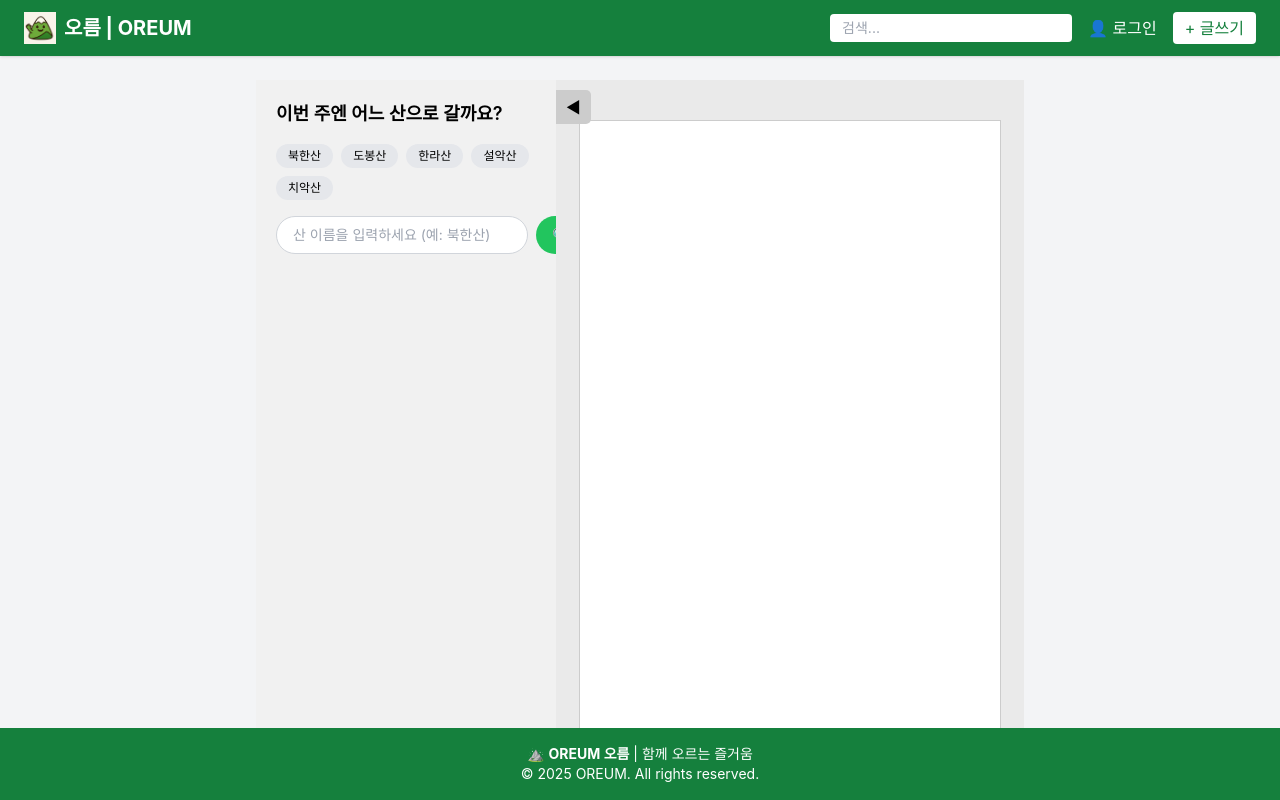
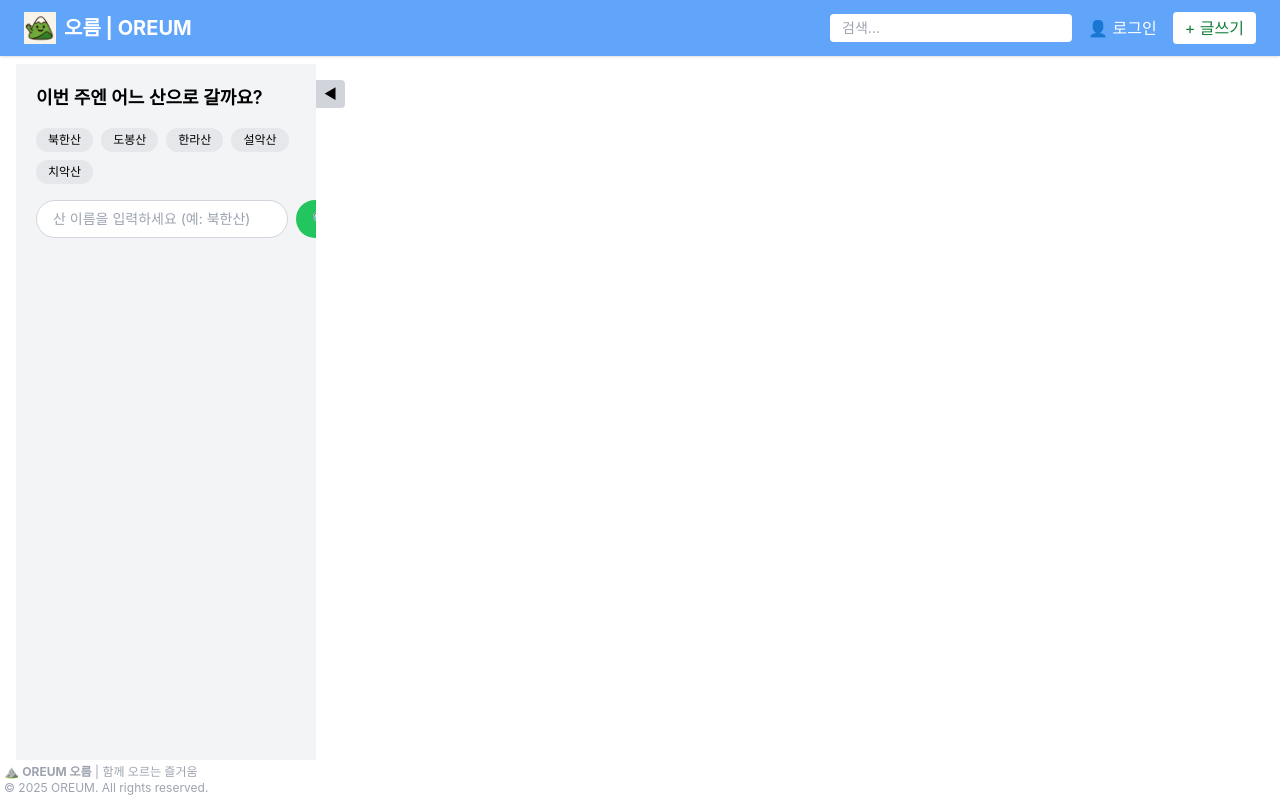
Before and after one commit to sanghyunbang/oreum-fronted-react, a React (Create React App) app: page /map in a window 1280 px wide. Built offline with nearby package versions, Linux system fonts and the light colour scheme; no server answers; some icons are missing.

Commit message:
style: tailwind 변환 및 layout 디자인

```diff
--- a/src/components/common/Footer.jsx
+++ b/src/components/common/Footer.jsx
@@ -1,8 +1,8 @@
 import React from 'react';
 const Footer = () => {
     return (
-      <footer className="bg-green-700 text-white py-4 text-center mt-auto">
-        <p className="text-sm">
+      <footer className="bg-white py-1 mt-auto">
+        <p className="text-xs text-left px-1 text-gray-400">
           ⛰️ <strong>OREUM 오름</strong> | 함께 오르는 즐거움<br />
           &copy; {new Date().getFullYear()} OREUM. All rights reserved.
         </p>
--- a/src/components/common/Header.jsx
+++ b/src/components/common/Header.jsx
@@ -3,7 +3,7 @@ import { Link } from 'react-router-dom';
 
 const Header = () => {
   return (
-    <header className="bg-green-700 text-white px-6 py-3 flex justify-between items-center shadow">
+    <header className="bg-blue-400 text-white px-6 py-3 flex justify-between items-center shadow">
       <Link to="/" className="flex items-center text-xl font-bold gap-2">
         <img
           src={`${process.env.PUBLIC_URL}/favicon.png`}
--- a/src/components/common/Layout.jsx
+++ b/src/components/common/Layout.jsx
@@ -1,5 +1,4 @@
-// src/components/common/Layout.jsx
-import React from 'react';
+import React, { useEffect, useState } from 'react';
 import { Outlet, useLocation } from 'react-router-dom';
 import Header from './Header';
 import Footer from './Footer';
@@ -8,36 +7,47 @@ import RightAside from './RightAside';
 
 const Layout = () => {
   const location = useLocation();
-  const isMapPage = location.pathname === '/map';
+  const [isMapPage, setIsMapPage] = useState(false);
+
+  useEffect(() => {
+    setIsMapPage(location.pathname === '/map');
+  }, [location.pathname]);
 
   return (
-    <div className="min-h-screen bg-gray-100 relative overflow-hidden">
-      {/* 고정 Header */}
+    <div className="min-h-screen bg-white overflow-y-auto">
+      {/*Header 고정 */}
       <header className="fixed top-0 left-0 right-0 z-50">
         <Header />
       </header>
 
-      {/* 고정 Footer */}
+      {/*Footer 고정 */}
       <footer className="fixed bottom-0 left-0 right-0 z-50">
         <Footer />
       </footer>
 
-      {/* 고정 Sidebar */}
+      {/*왼쪽 Sidebar (고정) */}
       {!isMapPage && (
         <aside className="fixed top-16 bottom-16 left-0 w-60 z-40">
           <Sidebar />
         </aside>
       )}
 
-      {/* 고정 RightAside */}
+      {/* 오른쪽 사이드바 (고정) */}
       {!isMapPage && (
-        <aside className="fixed top-16 bottom-16 right-0 w-60 z-40">
-          <RightAside />
+        <aside className="fixed top-16 bottom-16 right-4 w-[300px] z-40 pointer-events-none">
+          <div className="pointer-events-auto">
+            <RightAside />
+          </div>
         </aside>
       )}
 
-      {/* ✅ 메인 콘텐츠 (스크롤 가능 영역) */}
-      <main className="absolute top-16 bottom-16 left-60 right-60 overflow-y-auto p-4">
+
+      {/* 메인 콘텐츠 */}
+      <main
+        className={`pt-16 pb-16 px-4
+          ${isMapPage ? '' : 'ml-60 mr-60 max-w-[calc(100vw-240px-240px)]'}
+        `}
+      >
         <Outlet />
       </main>
     </div>
--- a/src/components/map/MapFromKakao.jsx
+++ b/src/components/map/MapFromKakao.jsx
@@ -56,6 +56,6 @@ export default function({trails = []}) {
         };
     }, [trails, kakaoKey]);
 
-    return <div ref={mapRef} style={{width: '100%', height: '500px'}} />;
+    return <div ref={mapRef} style={{width: '100%', height: '100%'}} />;
 
 };
--- a/src/index.css
+++ b/src/index.css
@@ -18,3 +18,8 @@ code {
   font-family: source-code-pro, Menlo, Monaco, Consolas, 'Courier New',
     monospace;
 }
+
+html, body, #root {
+  height: 100%;
+  overflow-y: auto;
+}
--- a/src/pages/MapPage.jsx
+++ b/src/pages/MapPage.jsx
@@ -3,13 +3,9 @@ import MapFromKakao from '../components/map/MapFromKakao';
 import Search from '../components/map/sidebar/Search';
 
 const MapPage = () => {
+  const [isSidebarOpen, setIsSidebarOpen] = useState(true);
+  const [trails, setTrails] = useState([]);
 
-  //외부 관련
-  const [isSidebarOpen, setIsSidebarOpen] = useState(true);
-  const styles = getStyles(isSidebarOpen);
-
-  // VM 관련
-  const [trails, setTrails] = useState([]);
   const VWORLD_KEY = process.env.REACT_APP_VWORLD_API_KEY;
   const emdCode = '11110101'; // 청운효자동 (서울 종로구)
 
@@ -62,72 +58,32 @@ const MapPage = () => {
   }, [VWORLD_KEY]);
 
   return (
-    <div style={styles.containerStyle}>
-      {/* ✅ 토글 버튼은 사이드바 바깥쪽에 배치 */}
+    <div className="flex h-screen relative">
+      {/* ✅ 토글 버튼 */}
       <button
-        style={styles.toggleBtnStyle(isSidebarOpen)}
+        className={`absolute top-4 z-50 bg-gray-300 px-2 py-1 rounded-r text-sm transition-all duration-300
+          ${isSidebarOpen ? 'left-[300px]' : 'left-0'}`}
         onClick={() => setIsSidebarOpen(!isSidebarOpen)}
       >
         {isSidebarOpen ? '◀' : '▶'}
       </button>
 
-      <div style={styles.sidebarStyle}>
-        {isSidebarOpen && ( <Search />
-          // <div style={{ padding: '20px' }}>
-          //   <h2>이번 주엔 어느 산으로 갈까요?</h2>
-          //   <input type="text" placeholder="어느 산을 찾으시나요?" />
-          //   <p>산 목록, 추천 코스 등 사이드바 내용이 여기에 들어갑니다.</p>
-          // </div>
-        )}
+      {/* ✅ 사이드바 */}
+      <div
+        className={`bg-gray-100 h-full overflow-hidden transition-all duration-300
+          ${isSidebarOpen ? 'w-[300px]' : 'w-0'}`}
+      >
+        <div className="w-[300px] h-full">{isSidebarOpen && <Search />}</div>
       </div>
 
-      <div className="mapArea" style={styles.mapStyle}>
-        <div style={styles.mapPlaceholderStyle}><MapFromKakao /></div>
+      {/* ✅ 지도 영역 */}
+      <div className="flex-1 h-full">
+        <div className="w-full h-full">
+          <MapFromKakao />
+        </div>
       </div>
     </div>
   );
-
 };
 
 export default MapPage;
-
-const getStyles = (isSidebarOpen) => ({
-    containerStyle: {
-      display: 'flex',
-      height: '100vh',
-      overflow: 'hidden',
-      position: 'relative', // 버튼 절대 위치용
-    },
-    sidebarStyle: {
-      backgroundColor: '#f1f1f1',
-      width: isSidebarOpen ? '300px' : '0',
-      transition: 'width 0.3s ease',
-      overflow: 'hidden',
-    },
-    mapStyle: {
-      flex: 1,
-      backgroundColor: '#eaeaea',
-      display: 'flex',
-      justifyContent: 'center',
-      alignItems: 'center',
-    },
-    mapPlaceholderStyle: {
-      width: '90%',
-      height: '90%',
-      backgroundColor: 'white',
-      border: '1px solid #ccc',
-    },
-    // 토글 버튼은 sidebar 안이 아니라 절대 위치
-    toggleBtnStyle: (isSidebarOpen) => ({
-      position: 'absolute',
-      top: '10px',
-      left: isSidebarOpen ? '300px' : '0',
-      backgroundColor: '#ccc',
-      border: 'none',
-      borderRadius: '0 5px 5px 0',
-      padding: '5px 10px',
-      cursor: 'pointer',
-      zIndex: 100,
-      transition: 'left 0.3s ease',
-    }),
-  });
```
